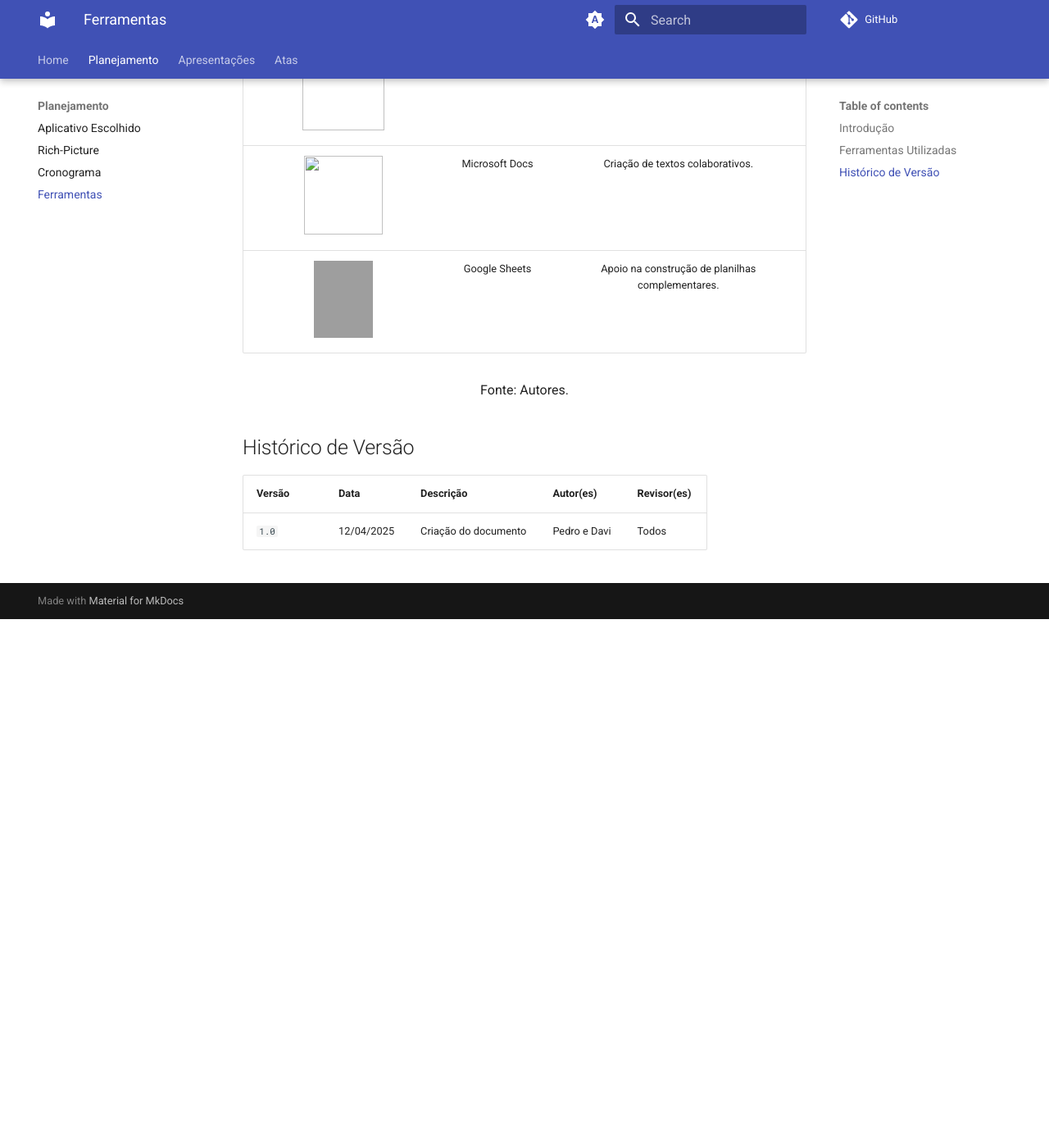
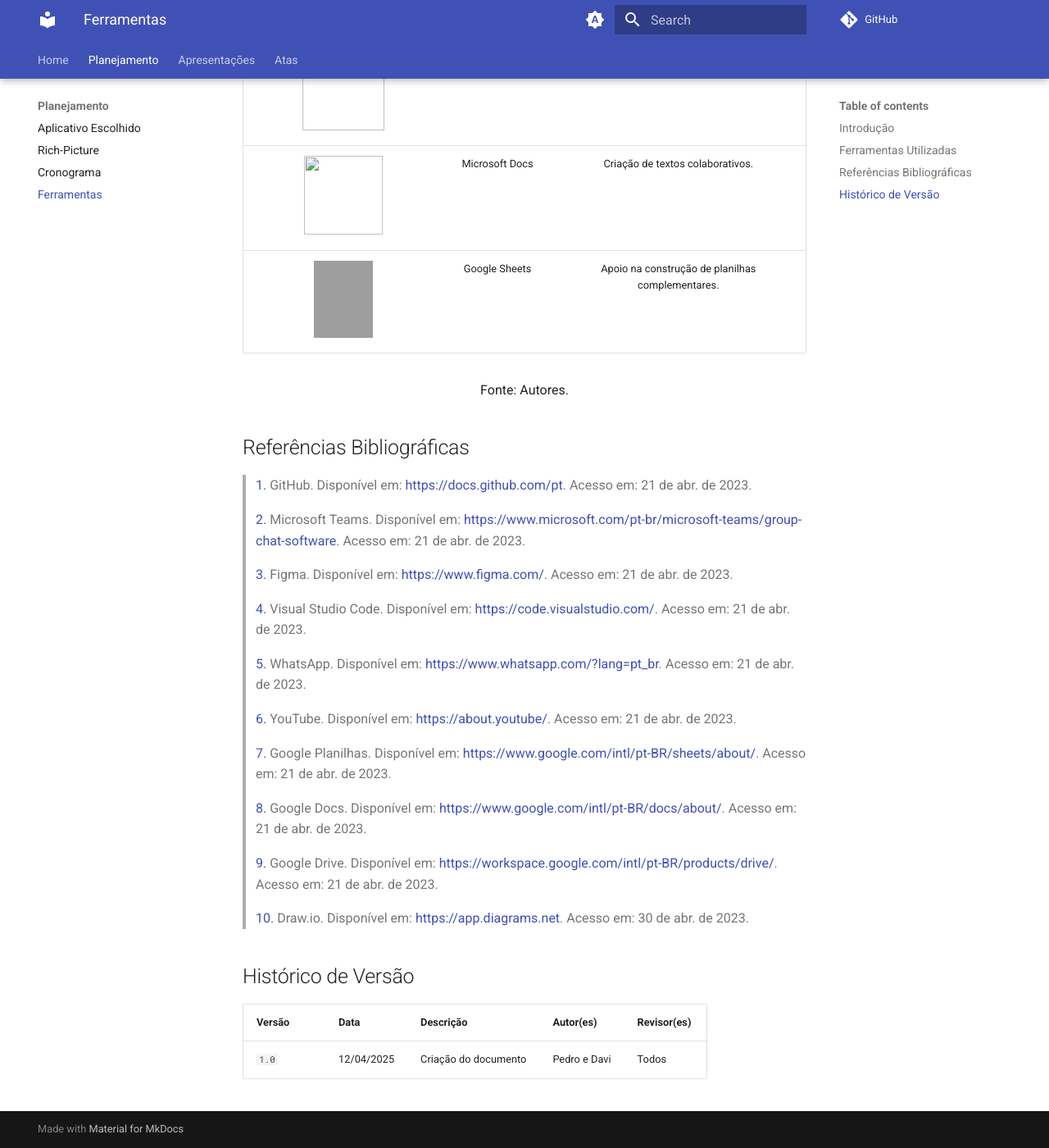
Before and after one commit to Requisitos-de-Software/2025.1-MeuSUSDigital, an MkDocs documentation site: the page built from docs/planejamento/ferramentas.md, in a window 1280 px wide and 1400 px high, scrolled down 1355 px. Shown: the whole window at 82% size. Built offline with MkDocs 1.6.1 and Material for MkDocs 9.7.7, drawn with Linux system fonts in a browser that asks for light colours; comment, search, counter and statistics services are not loaded; before the commit the page ends 2110 px from its top, so only the background shows below that; grey boxes are pictures that could not be loaded.

Commit message:
Update ferramentas.md

```diff
--- a/docs/planejamento/ferramentas.md
+++ b/docs/planejamento/ferramentas.md
@@ -10,7 +10,7 @@
 
 |                                                                                                                           |         Ferramenta         |                              Finalidade                              |
 | :-----------------------------------------------------------------------------------------------------------------------: | :------------------------: | :------------------------------------------------------------------: |
-| <img src="../assets/ferramentas/github.png" style="height:100px;width:100px"> | GitHub | Organização, versionamento e documentação de artefatos. |
+| <img src="/assets/ferramentas/github.png" style="height:100px;width:100px"> | GitHub | Organização, versionamento e documentação de artefatos. |
 | <img src="../assets/ferramentas/vscode.png" style="height:85px;width:85px"> | Visual Studio Code | Edição e visualização de arquivos de código e textos. |
 | <img src="../assets/ferramentas/figma.png" style="height:94px;width:63px"> | Figma | Criação de protótipos e artefatos gráficos do projeto. |
 | <img src="../assets/ferramentas/teams.png" style="height:87px;width:100px"> | Microsoft Teams | Reuniões e apresentações gravadas. |
@@ -23,6 +23,28 @@
 
 <font size="3"><p style="text-align: center">Fonte: Autores.</p></font>
 
+## Referências Bibliográficas
+
+> <a id="FRM1" href="#anchor_1">1.</a> GitHub. Disponível em: [https://docs.github.com/pt](). Acesso em: 21 de abr. de 2023.
+>
+> <a id="FRM2" href="#anchor_2">2.</a> Microsoft Teams. Disponível em: [https://www.microsoft.com/pt-br/microsoft-teams/group-chat-software](). Acesso em: 21 de abr. de 2023.
+>
+> <a id="FRM3" href="#anchor_3">3.</a> Figma. Disponível em: [https://www.figma.com/](). Acesso em: 21 de abr. de 2023.
+>
+> <a id="FRM5" href="#anchor_5">4.</a> Visual Studio Code. Disponível em: [https://code.visualstudio.com/](). Acesso em: 21 de abr. de 2023.
+>
+> <a id="FRM6" href="#anchor_6">5.</a> WhatsApp. Disponível em: [https://www.whatsapp.com/?lang=pt_br](). Acesso em: 21 de abr. de 2023.
+>
+> <a id="FRM7" href="#anchor_7">6.</a> YouTube. Disponível em: [https://about.youtube/](). Acesso em: 21 de abr. de 2023.
+>
+> <a id="FRM8" href="#anchor_8">7.</a> Google Planilhas. Disponível em: [https://www.google.com/intl/pt-BR/sheets/about/](). Acesso em: 21 de abr. de 2023.
+>
+> <a id="FRM9" href="#anchor_9">8.</a> Google Docs. Disponível em: [https://www.google.com/intl/pt-BR/docs/about/](). Acesso em: 21 de abr. de 2023.
+>
+> <a id="FRM10" href="#anchor_10">9.</a> Google Drive. Disponível em: [https://workspace.google.com/intl/pt-BR/products/drive/](). Acesso em: 21 de abr. de 2023.
+>
+> <a id="FRM11" href="#anchor_11">10.</a> Draw.io. Disponível em: [https://app.diagrams.net](). Acesso em: 30 de abr. de 2023.
+
 ## Histórico de Versão
 
 | Versão | Data       | Descrição                          | Autor(es)     | Revisor(es) |
```
